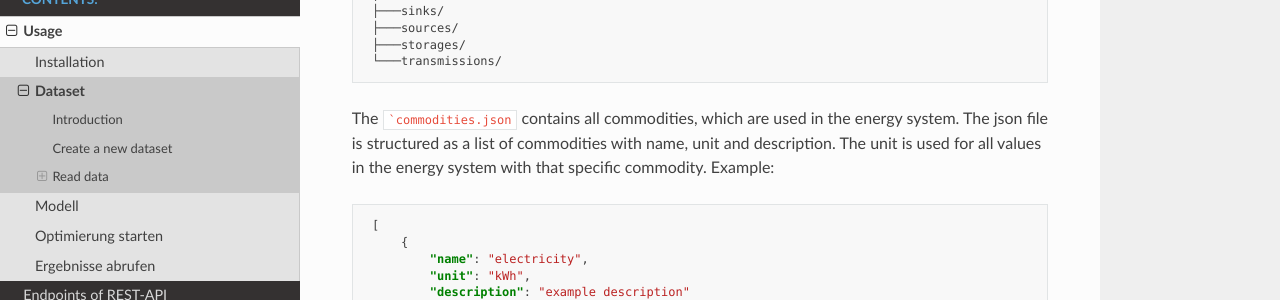
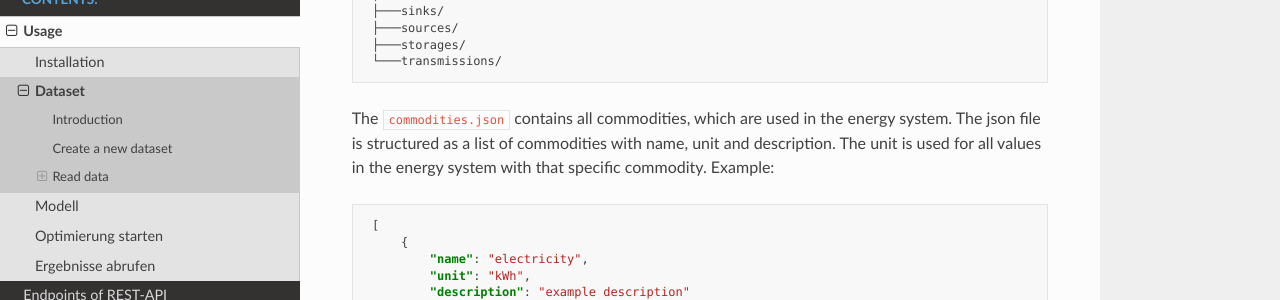
Before and after one commit to NOWUM/EnSysMod, a Sphinx documentation site: the page built from docs/source/usage/2_dataset.rst, in a window 1280 px wide and 900 px high, scrolled down 1181 px. Shown: the part 147-447 px from the top of the window. Built offline with Sphinx 7.4.7 and the Read the Docs theme 2.0.0, drawn with Linux system fonts in a browser that asks for light colours; the version number is read from the project's files by our own code.

Commit message:
Fixed typo

````diff
--- a/docs/source/usage/2_dataset.rst
+++ b/docs/source/usage/2_dataset.rst
@@ -62,7 +62,7 @@ are described. The zip archive is structured as follows:
     ├───storages/
     └───transmissions/
 
-The ```commodities.json`` contains all commodities, which are used in the energy system.
+The ``commodities.json`` contains all commodities, which are used in the energy system.
 The json file is structured as a list of commodities with name, unit and description.
 The unit is used for all values in the energy system with that specific commodity.
 Example:
````
